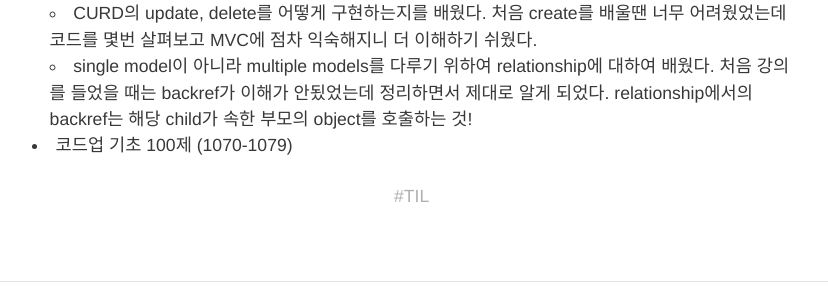
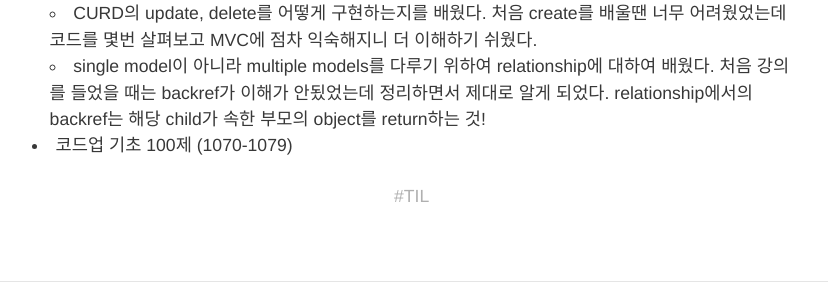
Before and after one commit to HyunlangBan/hyunlangban.github.io, a Jekyll site: the page built from _posts/2020-02-18-til-week.md, in a window 1280 px wide. Shown: the part 1676-1976 px from the top of the page, without its empty margins (224-1052 px from the left). Built offline with Jekyll 4.4.1, drawn with Linux system fonts in a browser that asks for light colours; nearby versions of some CDN libraries; some web fonts are replaced; comment, search, counter and statistics services are not loaded.

Commit message:
Update 2020-02-18-til-week.md

```diff
--- a/_posts/2020-02-18-til-week.md
+++ b/_posts/2020-02-18-til-week.md
@@ -44,5 +44,5 @@ tag: TIL
 #### 오늘한것
 - Udacity 정리
   - CURD의 update, delete를 어떻게 구현하는지를 배웠다. 처음 create를 배울땐 너무 어려웠었는데 코드를 몇번 살펴보고 MVC에 점차 익숙해지니 더 이해하기 쉬웠다.
-  - single model이 아니라 multiple models를 다루기 위하여 relationship에 대하여 배웠다. 처음 강의를 들었을 때는 backref가 이해가 안됬었는데 정리하면서 제대로 알게 되었다. relationship에서의 backref는 해당 child가 속한 부모의 object를 호출하는 것!
+  - single model이 아니라 multiple models를 다루기 위하여 relationship에 대하여 배웠다. 처음 강의를 들었을 때는 backref가 이해가 안됬었는데 정리하면서 제대로 알게 되었다. relationship에서의 backref는 해당 child가 속한 부모의 object를 return하는 것!
 - 코드업 기초 100제 (1070-1079)
```
